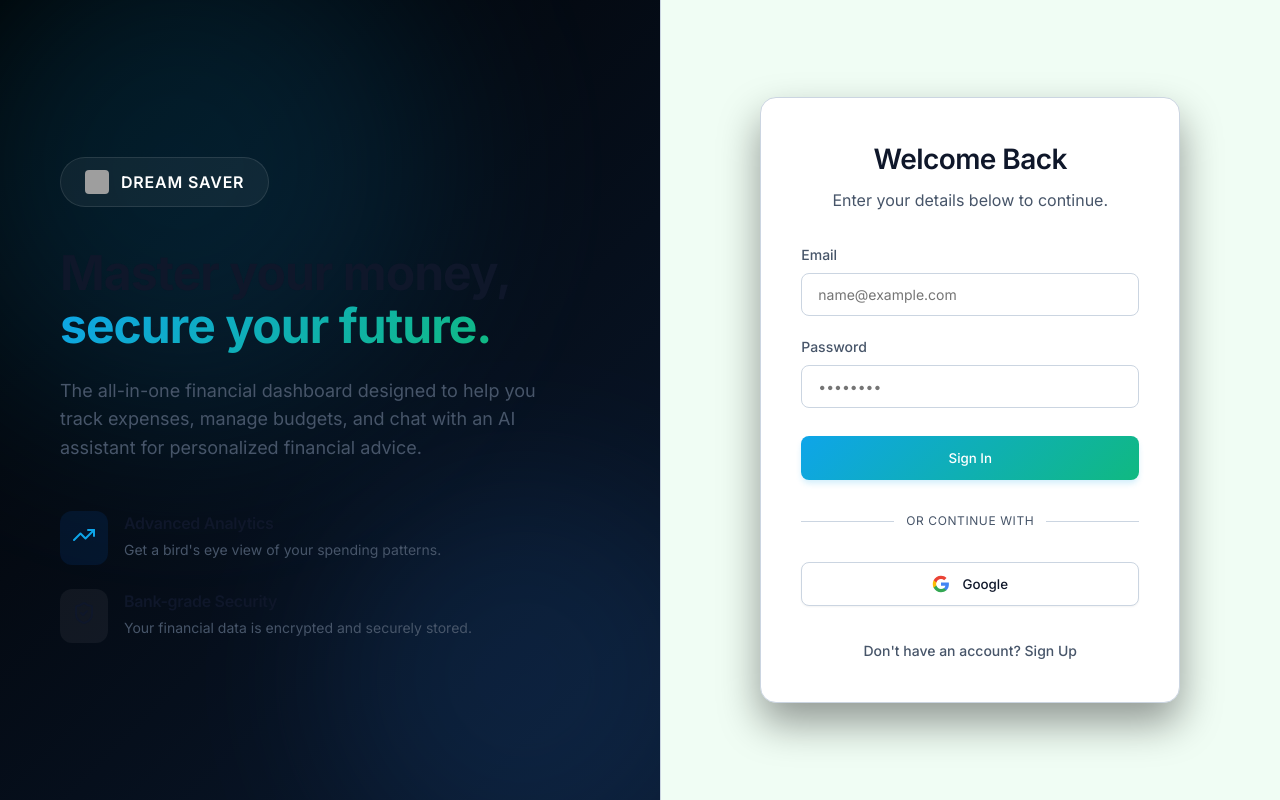
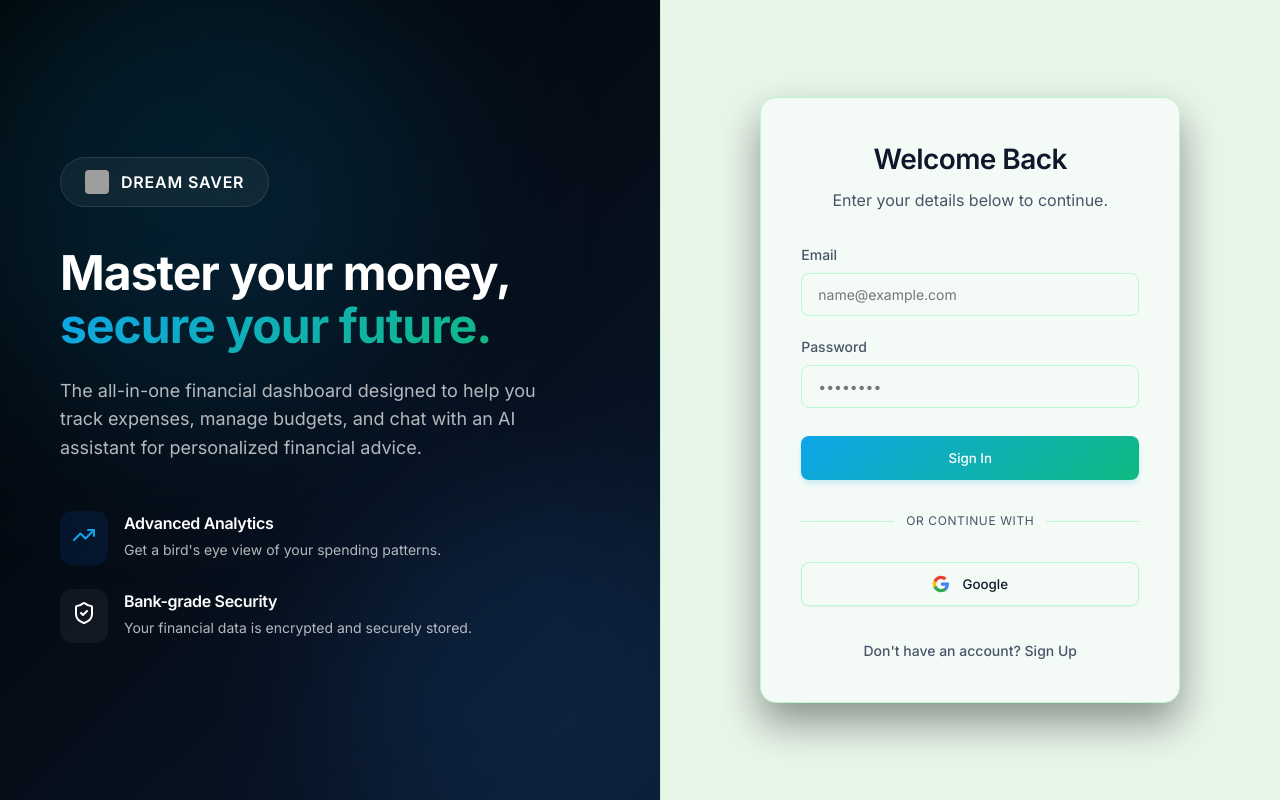
Before and after one commit to basdilhan/Personal-finance-management-app, a React (Vite) app in the folder web/: page /login in a window 1280 px wide. Built offline with nearby package versions, Linux system fonts and the light colour scheme; no server answers; grey boxes are pictures that could not be loaded.

Commit message:
fix(web): adjust light theme gradient and fix login text color

```diff
--- a/web/src/index.css
+++ b/web/src/index.css
@@ -2,17 +2,17 @@
 
 :root {
   /* Premium Light Theme (Green/Blue Gradient Aesthetic) */
-  --bg-primary: #f0fdf4; /* Very light green tint */
-  --bg-secondary: #ffffff;
+  --bg-primary: #e8f5e9; /* Light green tint */
+  --bg-secondary: #f4fbf7; /* Slightly tinted white for cards */
   --bg-tertiary: #e0f2fe; /* Light blue tint */
 
-  --bg-gradient: linear-gradient(135deg, #f0fdf4 0%, #e0f2fe 100%);
+  --bg-gradient: linear-gradient(135deg, #e8f5e9 0%, #e0f2fe 100%);
 
   --text-primary: #0f172a;
   --text-secondary: #475569;
   --text-inverse: #ffffff;
 
-  --border-light: #cbd5e1;
+  --border-light: #bbf7d0; /* Soft green border */
 
   --accent-blue: #0ea5e9; /* Sky blue */
   --accent-blue-hover: #0284c7;
--- a/web/src/pages/Login.jsx
+++ b/web/src/pages/Login.jsx
@@ -62,18 +62,18 @@ export default function Login() {
         <div style={{ position: 'absolute', top: '-10%', left: '-10%', width: '500px', height: '500px', background: 'var(--accent-blue)', opacity: 0.15, filter: 'blur(100px)', borderRadius: '50%' }}></div>
         <div style={{ position: 'absolute', bottom: '-10%', right: '-10%', width: '400px', height: '400px', background: '#3291ff', opacity: 0.1, filter: 'blur(80px)', borderRadius: '50%' }}></div>
 
-        <div style={{ position: 'relative', zIndex: 1, maxWidth: '500px' }}>
+        <div style={{ position: 'relative', zIndex: 1, maxWidth: '500px', color: 'white' }}>
           <div style={{ display: 'inline-flex', alignItems: 'center', gap: '12px', marginBottom: '40px', background: 'rgba(255,255,255,0.05)', padding: '12px 24px', borderRadius: '100px', border: '1px solid rgba(255,255,255,0.1)' }}>
             <img src="/logo.webp" alt="Dream Saver" style={{ width: '24px', height: '24px', borderRadius: '4px' }} />
             <span style={{ fontWeight: 600, letterSpacing: '0.05em', color: 'white' }}>DREAM SAVER</span>
           </div>
 
-          <h1 style={{ fontSize: '48px', lineHeight: 1.1, marginBottom: '24px', fontWeight: 700 }}>
+          <h1 style={{ fontSize: '48px', lineHeight: 1.1, marginBottom: '24px', fontWeight: 700, color: 'white' }}>
             Master your money,<br/>
             <span className="text-gradient">secure your future.</span>
           </h1>
 
-          <p style={{ fontSize: '18px', color: 'var(--text-secondary)', marginBottom: '48px', lineHeight: 1.6 }}>
+          <p style={{ fontSize: '18px', color: 'rgba(255,255,255,0.7)', marginBottom: '48px', lineHeight: 1.6 }}>
             The all-in-one financial dashboard designed to help you track expenses, manage budgets, and chat with an AI assistant for personalized financial advice.
           </p>
 
@@ -83,18 +83,18 @@ export default function Login() {
                 <TrendingUp size={24} color="var(--accent-blue)" />
               </div>
               <div>
-                <h3 style={{ fontSize: '16px', marginBottom: '4px' }}>Advanced Analytics</h3>
-                <p style={{ fontSize: '14px', color: 'var(--text-secondary)' }}>Get a bird's eye view of your spending patterns.</p>
+                <h3 style={{ fontSize: '16px', marginBottom: '4px', color: 'white' }}>Advanced Analytics</h3>
+                <p style={{ fontSize: '14px', color: 'rgba(255,255,255,0.7)' }}>Get a bird's eye view of your spending patterns.</p>
               </div>
             </div>
 
             <div style={{ display: 'flex', alignItems: 'flex-start', gap: '16px' }}>
               <div style={{ background: 'rgba(255, 255, 255, 0.05)', padding: '12px', borderRadius: '12px' }}>
-                <ShieldCheck size={24} color="var(--text-primary)" />
+                <ShieldCheck size={24} color="white" />
               </div>
               <div>
-                <h3 style={{ fontSize: '16px', marginBottom: '4px' }}>Bank-grade Security</h3>
-                <p style={{ fontSize: '14px', color: 'var(--text-secondary)' }}>Your financial data is encrypted and securely stored.</p>
+                <h3 style={{ fontSize: '16px', marginBottom: '4px', color: 'white' }}>Bank-grade Security</h3>
+                <p style={{ fontSize: '14px', color: 'rgba(255,255,255,0.7)' }}>Your financial data is encrypted and securely stored.</p>
               </div>
             </div>
           </div>
```
